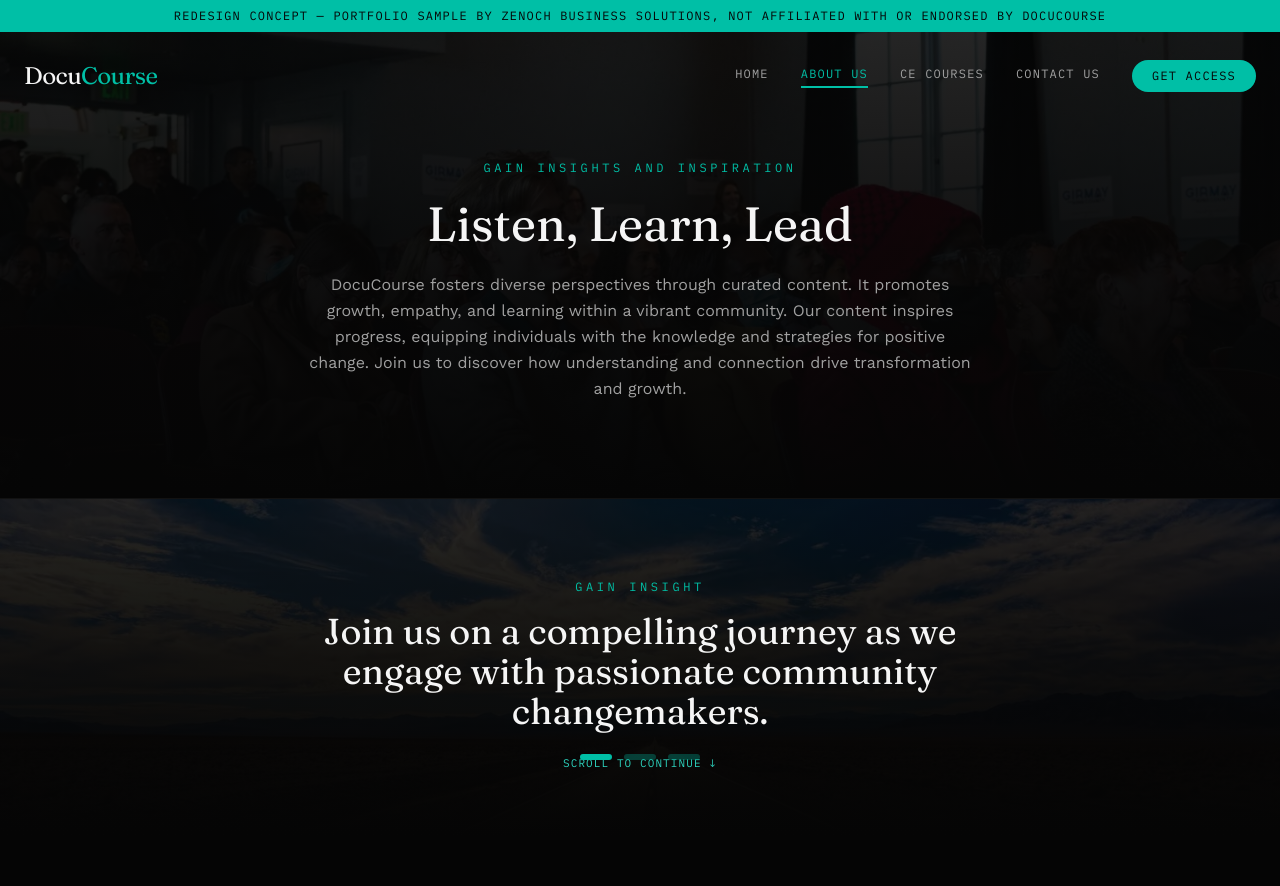
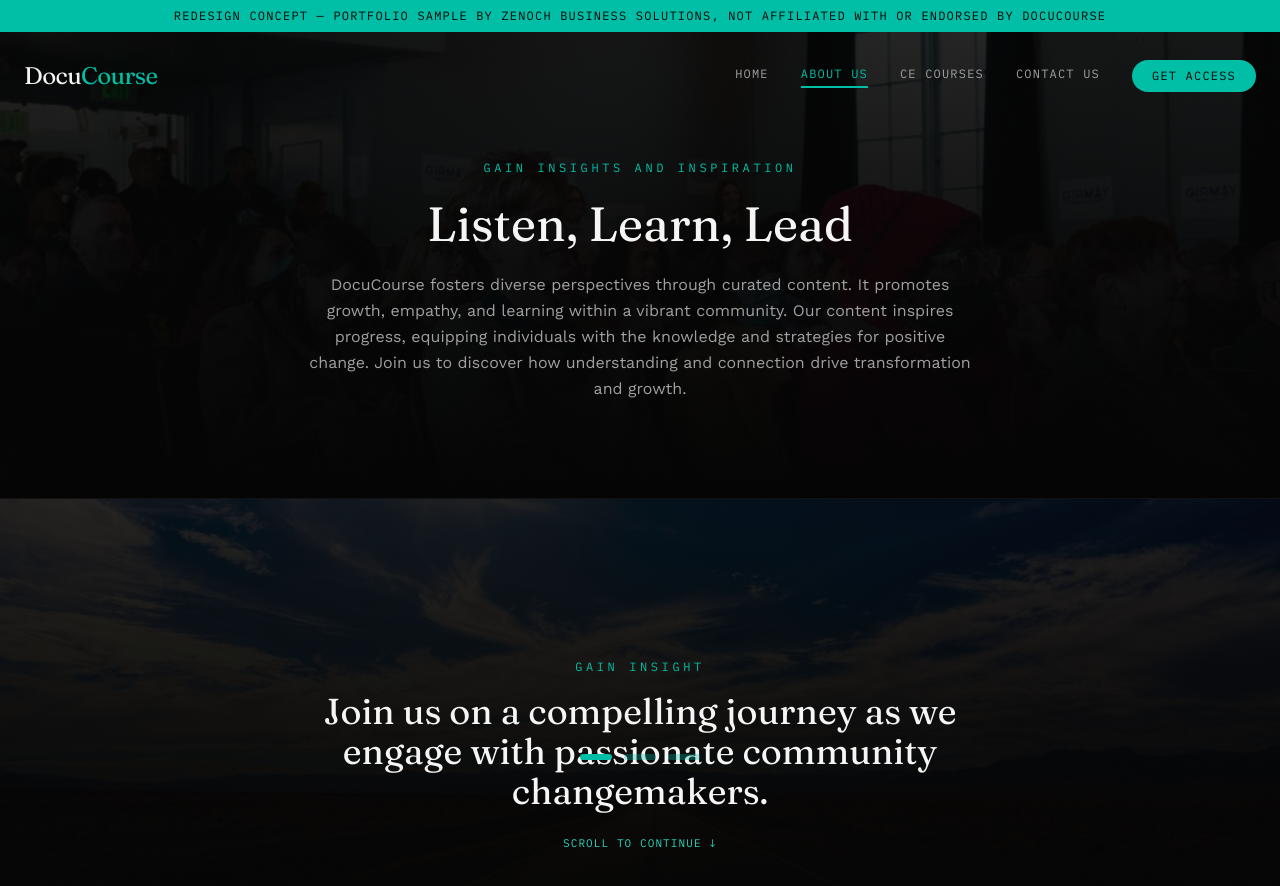
Before and after one commit to zenochsolutions-coding/docucourse-redesign, a React (Vite) app: page /about in a window 1280 px wide. Shown: the top 886 px of the page. Built offline with nearby package versions, Linux system fonts and the light colour scheme.

Commit message:
Revert scroll-panel pin mechanic to proven sticky approach, shorten trailing exit to 85vh, drop dark overlay on panel photos, match Gain Insight section height to hero

```diff
--- a/src/components/HorizontalScrollPanels.jsx
+++ b/src/components/HorizontalScrollPanels.jsx
@@ -1,46 +1,20 @@
-import { useRef, useState } from 'react'
-import { motion, useScroll, useTransform, useMotionValueEvent } from 'framer-motion'
+import { useRef } from 'react'
+import { motion, useScroll, useTransform } from 'framer-motion'
 
 export default function HorizontalScrollPanels({ panels }) {
   const ref = useRef(null)
   const n = panels.length
-
-  // We deliberately do NOT size this container at n*100vh. A plain CSS-sticky
-  // child always needs one full extra viewport-height to naturally scroll
-  // itself off-screen after the pin releases, which is exactly the "dead
-  // scroll" gap between the Lead panel and the next section. Instead we pin
-  // via a scroll-driven fixed position and release almost immediately, so
-  // the next section starts right after the last panel finishes.
-  const releasePoint = (n - 1) / n
-  const tailVh = 20
-  const totalVh = (n - 1) * 100 + tailVh
-
   const { scrollYProgress } = useScroll({
     target: ref,
-    offset: ['start start', 'end start'],
+    offset: ['start start', 'end end'],
   })
 
-  const x = useTransform(scrollYProgress, [0, releasePoint], ['0%', `-${(n - 1) * 100}%`])
-  const opacity = useTransform(
-    scrollYProgress,
-    [0, 0.04, releasePoint - 0.03, releasePoint],
-    [0, 1, 1, 0]
-  )
-
-  const [pinned, setPinned] = useState(true)
-  useMotionValueEvent(scrollYProgress, 'change', (v) => {
-    const shouldPin = v < releasePoint
-    setPinned((prev) => (prev !== shouldPin ? shouldPin : prev))
-  })
+  const x = useTransform(scrollYProgress, [0, 1], ['0%', `-${(n - 1) * 100}%`])
 
   return (
-    <section ref={ref} className="relative" style={{ height: `${totalVh}vh` }}>
-      <div
-        className={`h-screen overflow-hidden flex items-center ${
-          pinned ? 'fixed top-0 left-0 right-0' : 'absolute bottom-0 left-0 right-0'
-        }`}
-      >
-        <motion.div style={{ x, opacity }} className="flex">
+    <section ref={ref} className="relative" style={{ height: `${n * 100}vh` }}>
+      <div className="sticky top-0 h-[85vh] overflow-hidden flex items-center">
+        <motion.div style={{ x }} className="flex">
           {panels.map((p, i) => (
             <PanelContent key={p.title} panel={p} index={i} total={n} />
           ))}
@@ -48,23 +22,21 @@
       </div>
 
       {/* progress dots */}
-      {pinned && (
-        <div className="fixed bottom-10 left-1/2 -translate-x-1/2 z-20 flex gap-3">
-          {panels.map((_, i) => (
-            <Dot key={i} index={i} total={n} scrollYProgress={scrollYProgress} releasePoint={releasePoint} />
-          ))}
-        </div>
-      )}
+      <div className="fixed bottom-10 left-1/2 -translate-x-1/2 z-20 flex gap-3">
+        {panels.map((_, i) => (
+          <Dot key={i} index={i} total={n} scrollYProgress={scrollYProgress} />
+        ))}
+      </div>
     </section>
   )
 }
 
-function Dot({ index, total, scrollYProgress, releasePoint }) {
-  const start = (index / total) * releasePoint
-  const end = ((index + 1) / total) * releasePoint
+function Dot({ index, total, scrollYProgress }) {
+  const start = index / total
+  const end = (index + 1) / total
   const opacity = useTransform(
     scrollYProgress,
-    [Math.max(0, start - 0.1), start, end, Math.min(releasePoint, end + 0.1)],
+    [Math.max(0, start - 0.1), start, end, Math.min(1, end + 0.1)],
     [0.3, 1, 1, 0.3]
   )
   return <motion.div style={{ opacity }} className="h-1.5 w-8 rounded-full bg-teal" />
@@ -72,7 +44,7 @@
 
 function PanelContent({ panel, index, total }) {
   return (
-    <div className="relative w-screen h-screen flex-shrink-0 flex items-center justify-center px-6 overflow-hidden">
+    <div className="relative w-screen h-full flex-shrink-0 flex items-center justify-center px-6 overflow-hidden">
       {panel.photo && (
         <img
           src={panel.photo}
@@ -82,7 +54,6 @@
           loading="lazy"
         />
       )}
-      <div className="absolute inset-0 bg-ink/40" />
       <div className="relative max-w-2xl text-center">
         <div className="font-mono text-xs uppercase tracking-[0.3em] text-teal mb-6">
           0{index + 1} / 0{total}
--- a/src/pages/About.jsx
+++ b/src/pages/About.jsx
@@ -58,11 +58,11 @@
         </div>
       </section>
 
-      <section className="border-t border-white/5">
-        <div className="relative pt-20 pb-16 px-6 text-center overflow-hidden">
-          <ParallaxBg image={journey} alt="Winding road stretching toward the horizon, representing a journey" opacity={0.35} />
-          <div className="absolute inset-0 bg-gradient-to-t from-ink via-ink/85 to-ink/60" />
-          <Reveal className="relative">
+      <section className="relative pt-40 pb-24 overflow-hidden border-t border-white/5">
+        <ParallaxBg image={journey} alt="Winding road stretching toward the horizon, representing a journey" opacity={0.35} />
+        <div className="absolute inset-0 bg-gradient-to-t from-ink via-ink/85 to-ink/60" />
+        <div className="relative mx-auto max-w-3xl px-6 text-center">
+          <Reveal>
             <p className="font-mono text-xs uppercase tracking-[0.3em] text-teal mb-4">Gain Insight</p>
             <h2 className="font-display text-3xl sm:text-4xl max-w-2xl mx-auto">
               Join us on a compelling journey as we engage with passionate community changemakers.
@@ -72,8 +72,11 @@
             </p>
           </Reveal>
         </div>
+      </section>
+
+      <div className="relative">
         <HorizontalScrollPanels panels={PILLARS} />
-      </section>
+      </div>
 
       <section className="py-20 border-t border-white/5 text-center bg-ink-soft">
         <Reveal>
```
